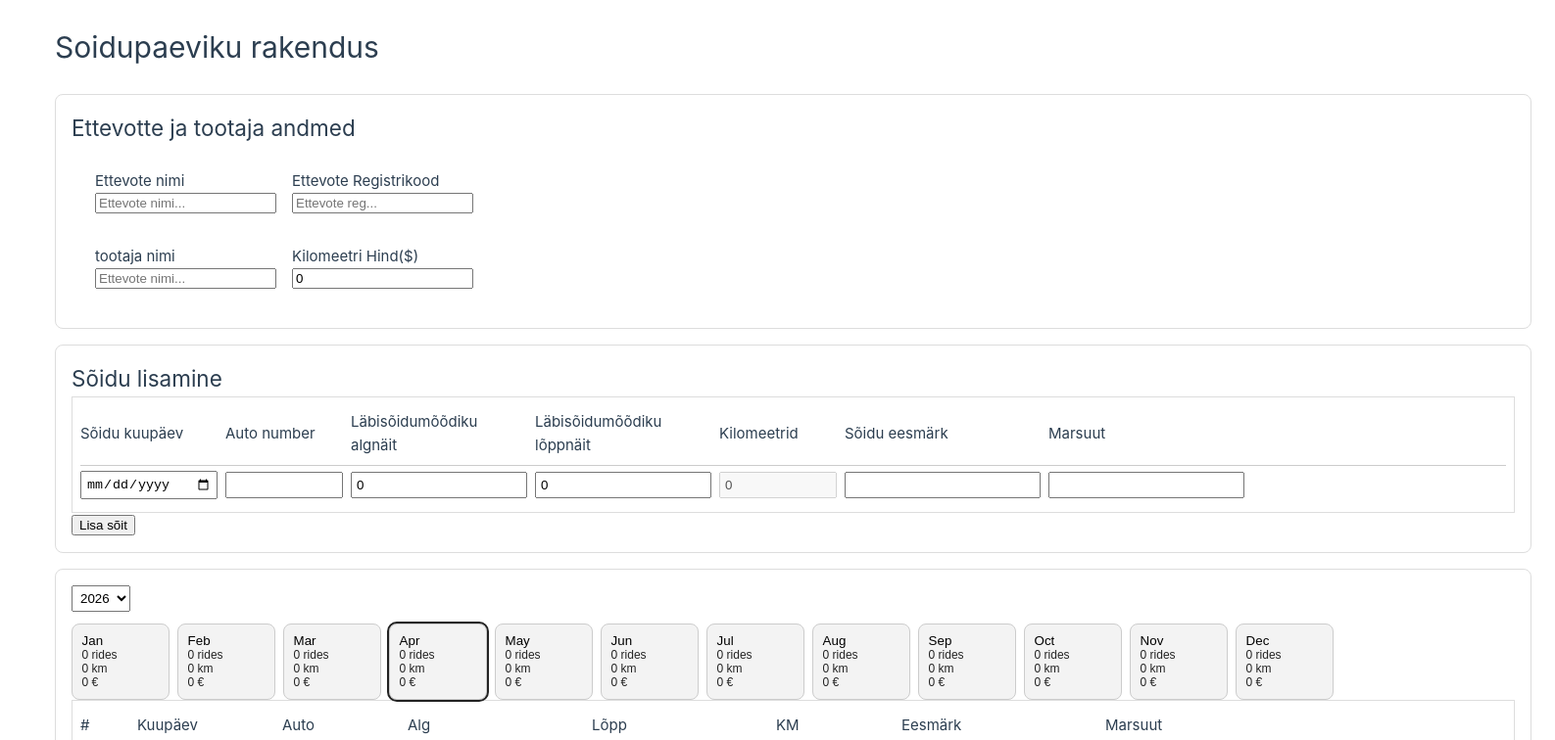
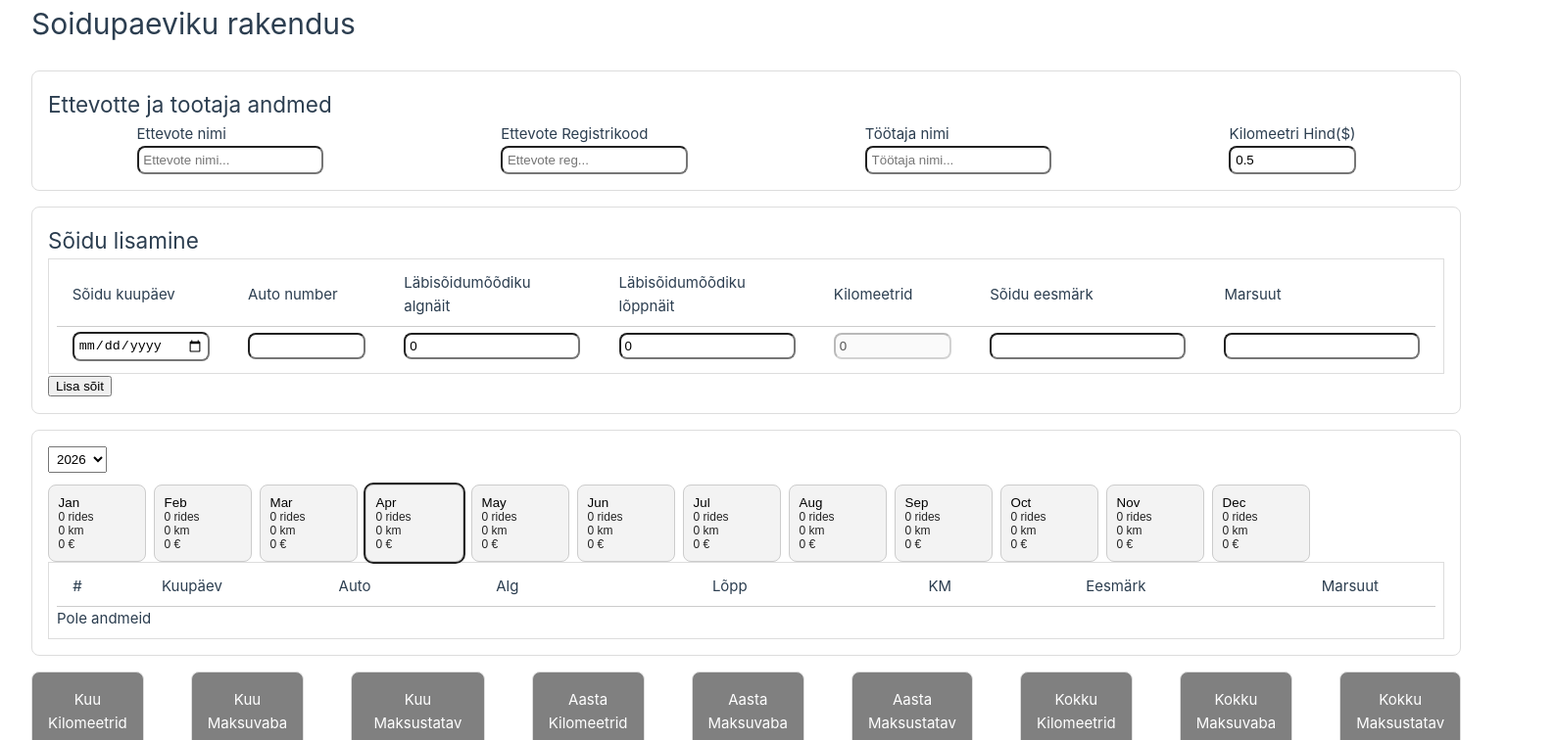
Before and after one commit to RasmusKuusmaa/ACNT, a Vue app: page / in a window 1280 px wide. Shown: the top 756 px of the page at 98% size, 1587 px wide, since content can reach past the window. Built offline with nearby package versions, Linux system fonts and the light colour scheme; the HTML template or start-up script is replaced by a standard one.

Commit message:
changed company form css

```diff
--- a/src/App.vue
+++ b/src/App.vue
@@ -20,7 +20,7 @@ const rides = ref<Ride[]>([])
 
 const selectedMonth = ref(new Date().getMonth())
 const selectedYear = ref(new Date().getFullYear())
-const kmPrice = ref(0)
+const kmPrice = ref(0.5)
 
 const { stats, monthlyBreakdown } = useStats(rides, selectedMonth, selectedYear, kmPrice)
 
@@ -80,7 +80,7 @@ function generateTestData() {
 <style scoped>
 .container {
   margin: auto;
-  padding: 1.5rem;
+
 }
 
 h1 {
--- a/src/components/CompanyForm.vue
+++ b/src/components/CompanyForm.vue
@@ -1,11 +1,31 @@
 <script setup lang="ts">
-const props = defineProps<{
+const props = withDefaults(defineProps<{
     kmPrice: number
-}>()
+}>(), {
+    kmPrice: 0.5
+})
 
 const emit = defineEmits<{
     (e: 'update:kmPrice', value: number): void
 }>()
+
+function onInput(e: Event) {
+    const target = e.target as HTMLInputElement
+    const raw = target.value
+
+    if (raw === '') {
+        emit('update:kmPrice', 0)
+        return
+    }
+
+    const value = Number(raw)
+
+    if (Number.isNaN(value)) return
+
+    if (value < 0) return
+
+    emit('update:kmPrice', Math.min(0.5, value))
+}
 </script>
 
 <template>
@@ -22,24 +42,28 @@ const emit = defineEmits<{
                 <label>Ettevote Registrikood</label>
                 <input type="text" placeholder="Ettevote reg..." />
             </div>
-        </div>
 
-        <div class="row">
             <div class="column">
-                <label>tootaja nimi</label>
-                <input type="text" placeholder="Ettevote nimi..." />
+                <label>Töötaja nimi</label>
+                <input type="text" placeholder="Töötaja nimi..." />
             </div>
 
             <div class="column">
                 <label>Kilomeetri Hind($)</label>
-                <input type="number" :value="kmPrice"
-                    @input="emit('update:kmPrice', Number(($event.target as HTMLInputElement).value))" />
+                <input
+                    type="number"
+                    :value="kmPrice"
+                    min="0"
+                    max="0.5"
+                    step="0.01"
+                    @input="onInput"
+                />
             </div>
         </div>
     </div>
 </template>
 
-<style scoped>
+<style>
 .card {
     border: 1px solid #ddd;
     padding: 1rem;
@@ -50,12 +74,16 @@ const emit = defineEmits<{
 .row {
     display: flex;
     flex-direction: row;
-    margin: 1rem;
+    justify-content: space-around;
 }
 
 .column {
     display: flex;
     flex-direction: column;
-    margin: 0.5rem;
+}
+
+input {
+    border-radius: 8px;
+    padding: 0.3rem;
 }
 </style>
```
